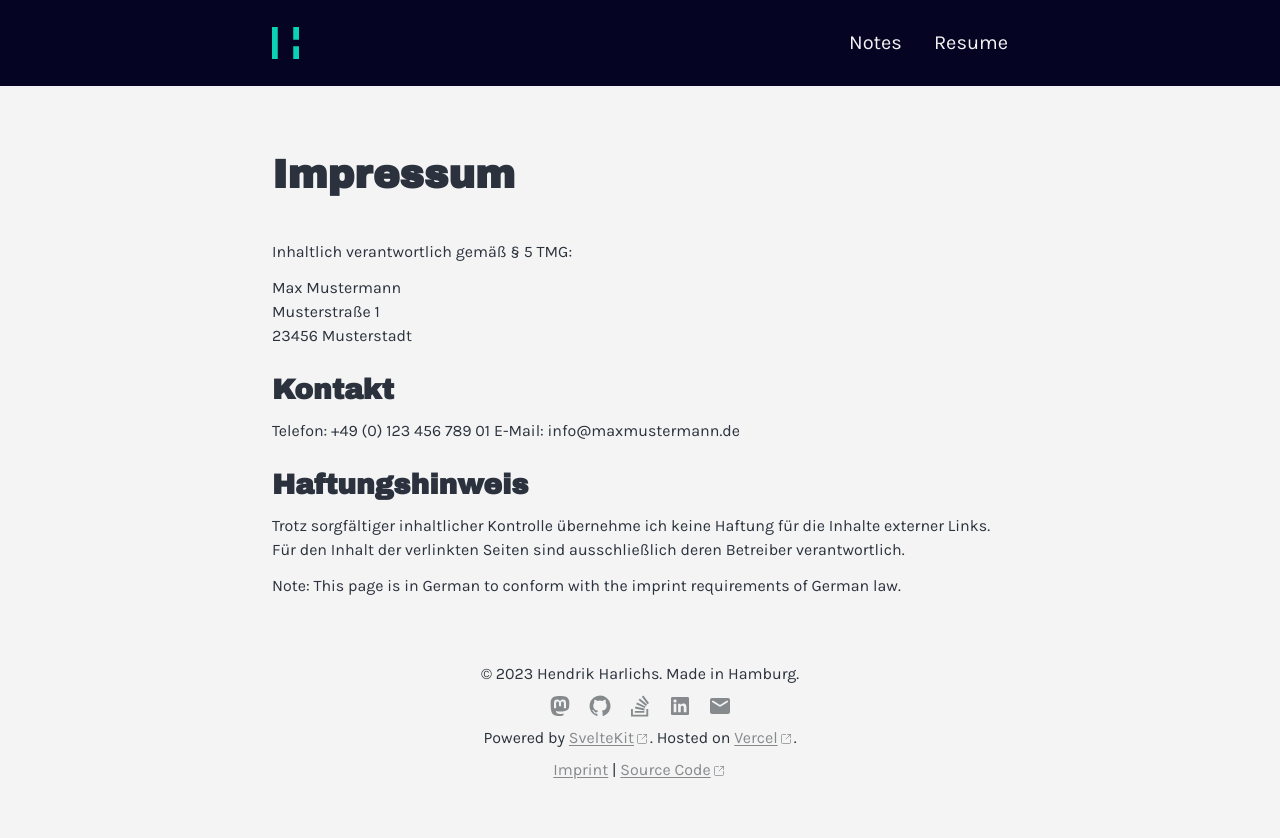
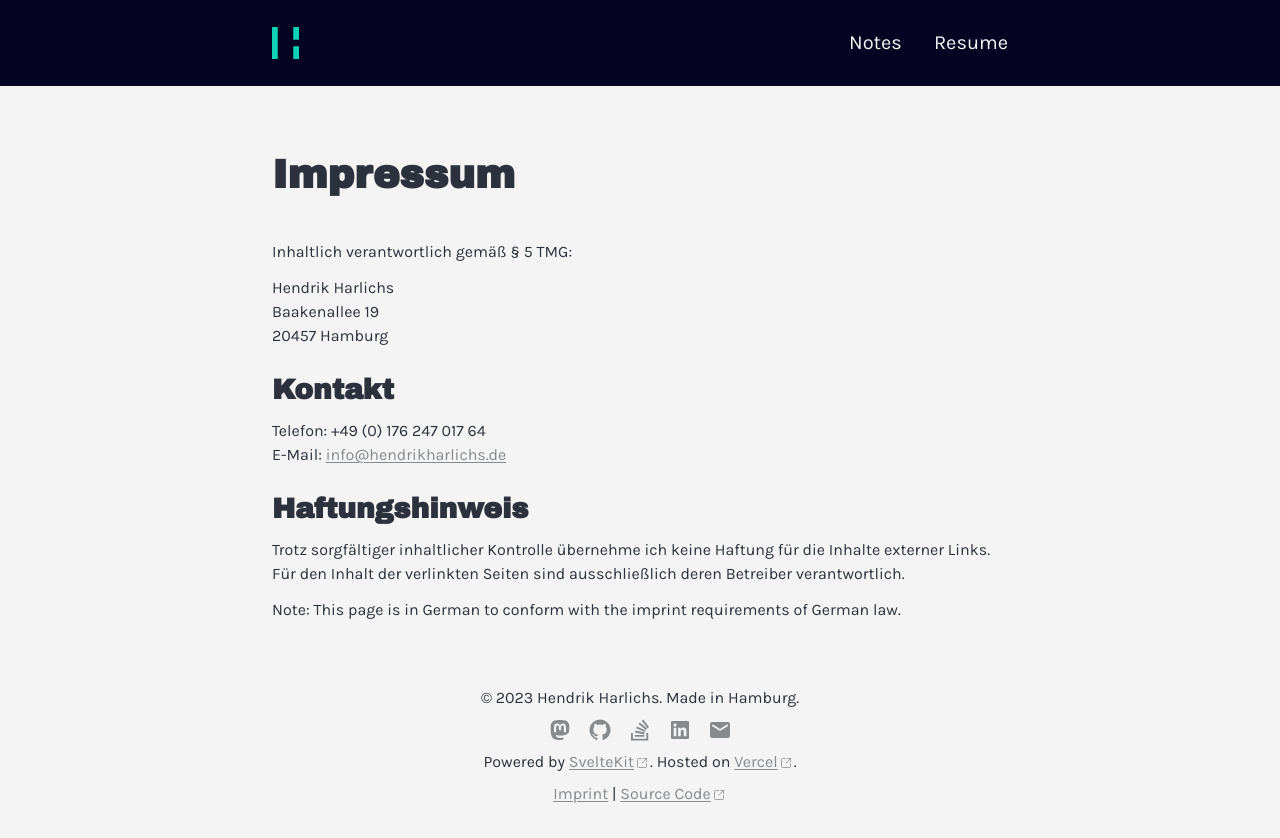
Before and after one commit to hendrikmitk/hendrikharlichs, a SvelteKit app: page /imprint in a window 1280 px wide. Before the commit the page ends 814 px from the top, so only its background shows below. Built offline with nearby package versions, Linux system fonts and the light colour scheme.

Commit message:
Complete and finalize imprint

```diff
--- a/src/routes/imprint/+page.svelte
+++ b/src/routes/imprint/+page.svelte
@@ -1,14 +1,32 @@
+<script>
+	import { siteTitle } from '$config';
+	import { description } from '$data';
+</script>
+
+<svelte:head>
+	<title>Imprint | {siteTitle}</title>
+	<meta data-key="description" name="description" content={description} />
+	<meta property="og:type" content="website" />
+	<meta property="og:title" content="Imprint" />
+	<meta property="og:description" content={description} />
+	<meta name="twitter:title" content="Imprint" />
+	<meta name="twitter:description" content={description} />
+</svelte:head>
+
 <h1>Impressum</h1>
 
 <p>Inhaltlich verantwortlich gemäß § 5 TMG:</p>
 
 <p>
-	Max Mustermann<br />Musterstraße 1<br />23456 Musterstadt
+	Hendrik Harlichs<br />Baakenallee 19<br />20457 Hamburg
 </p>
 
 <h2>Kontakt</h2>
 
-Telefon: +49 (0) 123 456 789 01 E-Mail: info@maxmustermann.de
+Telefon: +49 (0) 176 247 017 64<br />E-Mail:
+<a href="mailto:info@hendrikharlichs.de" rel="noopener noreferrer"
+	>info@hendrikharlichs.de</a
+>
 
 <h2>Haftungshinweis</h2>
 
```
